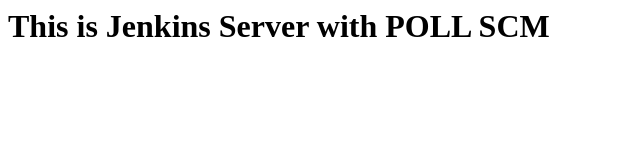
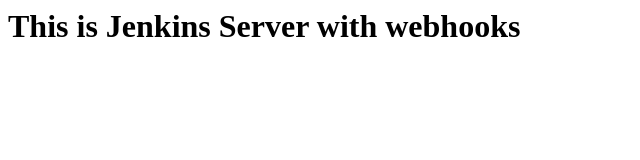
Before and after one commit to Gurubhushan/Guru, a plain HTML site: page index.html in a window 1280 px wide. Shown: the whole page, without its empty margins (0-640 px from the left). Drawn offline with Linux system fonts and the light colour scheme.

Commit message:
index with poll

```diff
--- a/index.html
+++ b/index.html
@@ -1 +1 @@
-<h1> This is Jenkins Server with POLL SCM </h1>
+<h1> This is Jenkins Server with webhooks </h1>
```
